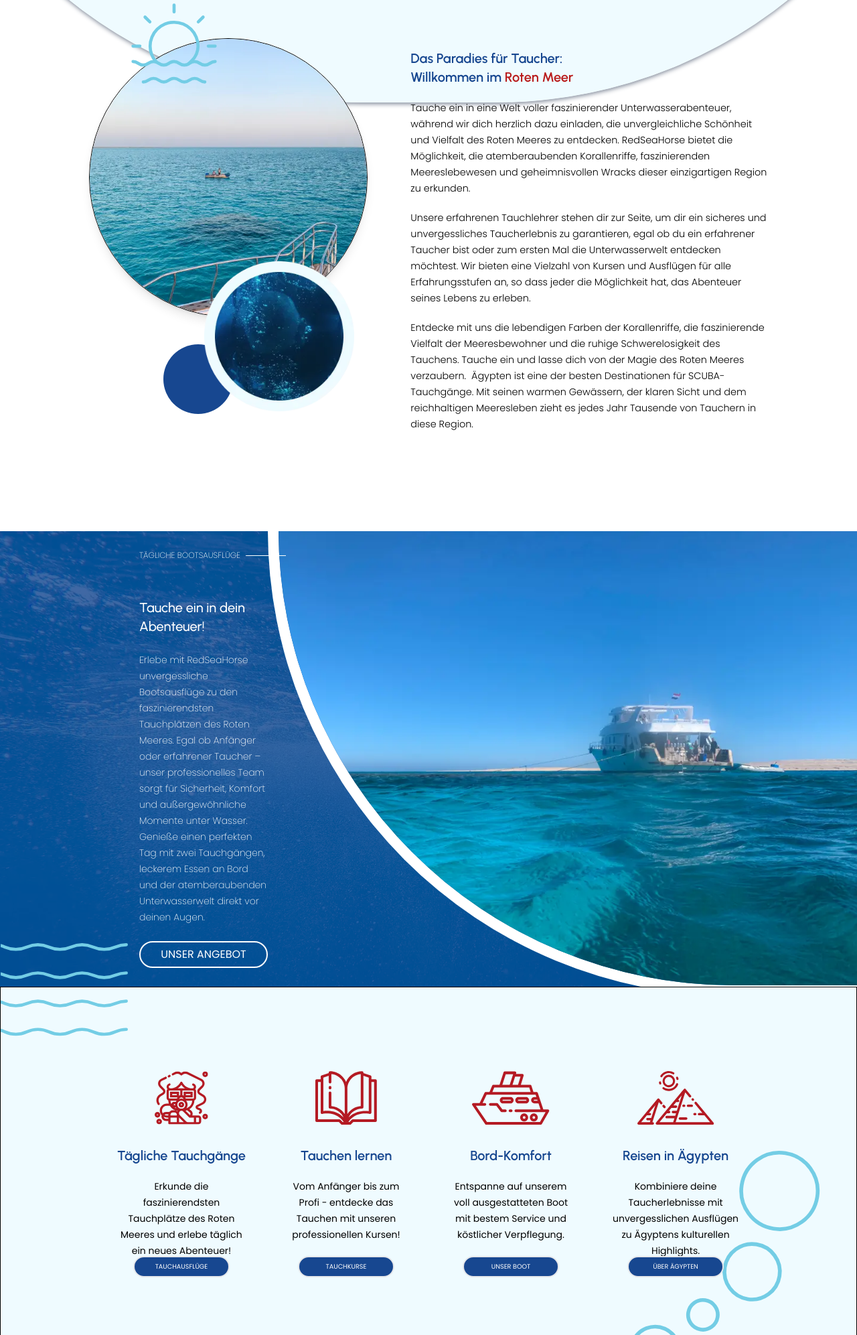
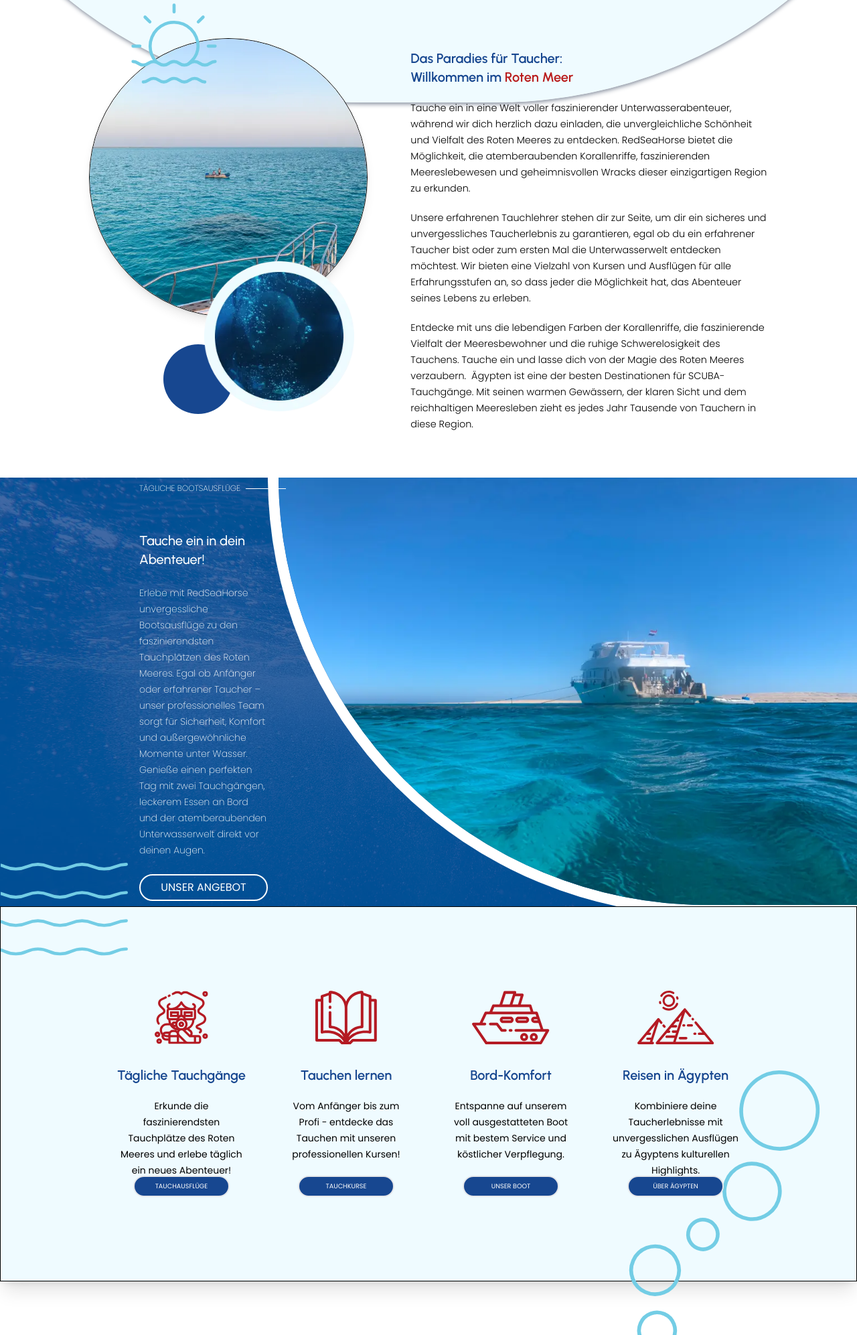
Before and after one commit to antonvictor/red-sea-horse, a website: page index.html in a window 1280 px wide. Shown: the part 807-2800 px from the top of the page at 67% size. Drawn offline with Linux system fonts and the light colour scheme.

Commit message:
fix large screens design

```diff
--- a/index.html
+++ b/index.html
@@ -25,7 +25,7 @@
     </noscript>
     <link href="./output.css" rel="stylesheet" />
   </head>
-  <body>
+  <body class="max-w-[2550px]">
     <header class="absolute left-0 top-14 z-[9999] h-1/6 w-full p-0 lg:top-[4.5rem]">
       <nav
         aria-label="Main Navigation"
@@ -108,7 +108,7 @@
         class="relative flex h-screen w-auto flex-col items-center justify-center gap-8"
       >
         <img
-          class="xl:border-heroborder xl:-left-heroborder xl:-top-heroborder pointer-events-none absolute left-0 top-0 -z-10 aspect-auto h-screen select-none overflow-x-hidden shadow-md shadow-gray-400 lg:w-screen xl:box-content xl:rounded-b-[700px] xl:border-[#effbff] 2xl:max-h-fit"
+          class="pointer-events-none absolute left-0 top-0 -z-10 aspect-auto h-screen select-none overflow-x-hidden shadow-md shadow-gray-400 lg:w-screen xl:-left-heroborder xl:-top-heroborder xl:box-content xl:rounded-b-[700px] xl:border-heroborder xl:border-[#effbff] 2xl:max-h-fit"
           src="./imgs/Hero_mob_320x642.webp"
           alt="background video"
           srcset="
@@ -137,7 +137,7 @@
       <!-- About the Red Sea Section -->
       <section
         aria-label="About the Red Sea"
-        class="relative flex h-auto w-full justify-center gap-4 pt-[calc(var(--hero-border-width)/2)] sm:h-screen lg:gap-16"
+        class="relative flex h-auto w-full justify-center gap-4 pt-[calc(var(--hero-border-width)/2)] lg:gap-16 xl:h-screen xl:max-h-[720px]"
       >
         <figure class="relative z-10 hidden size-[26rem] lg:inline">
           <img
@@ -163,7 +163,7 @@
           ></div>
         </figure>
         <article
-          class="z-10 mb-10 flex h-full flex-col gap-2 text-center sm:mb-0 sm:text-start lg:w-5/12 lg:gap-5"
+          class="z-10 mb-10 flex h-full flex-col gap-2 px-10 text-center sm:text-start lg:w-5/12 lg:gap-5 xl:mb-0 xl:px-0"
         >
           <h2 class="font-urbanist text-base font-semibold text-yaleblue sm:text-xl 2xl:text-2xl">
             Das Paradies für Taucher: <br />
@@ -196,7 +196,7 @@
       <!-- Boat Adventure Section -->
       <section
         aria-label="Boat Adventure"
-        class="boat-adventure-section-bg relative flex h-auto min-h-[85vh] w-full items-center justify-center overflow-hidden sm:h-[80vh] xl:justify-between"
+        class="boat-adventure-section-bg relative flex h-auto w-full items-center justify-center overflow-hidden sm:h-[80vh] lg:max-h-[720px] xl:justify-between"
       >
         <article
           class="flex flex-col items-center justify-center gap-6 p-10 text-center text-white sm:items-start sm:pl-52 sm:text-start xl:py-0 xl:pr-0"
@@ -230,7 +230,7 @@
       <!-- Our Services Section -->
       <section
         aria-label="Our Services"
-        class="relative z-30 h-auto w-full border-[1px] border-black bg-[#effbff] shadow-xl md:h-screen xl:h-[70vh] 2xl:rounded-b-[450px]"
+        class="relative z-30 h-auto w-full border-[1px] border-black bg-[#effbff] shadow-xl md:h-screen lg:max-h-[720px] xl:h-[70vh] 2xl:rounded-b-[450px]"
       >
         <ul
           aria-label="List of services offered"
@@ -293,14 +293,14 @@
           src="./imgs/bubbles_background_icon.svg"
           loading="lazy"
           alt="Bubbles Icon"
-          class="absolute -bottom-5 -right-12 z-30 hidden size-[65vh] translate-y-1/3 xl:inline"
+          class="absolute -bottom-5 -right-12 z-30 hidden size-[65vh] max-h-[550px] max-w-[550px] translate-y-1/3 xl:inline"
         />
       </section>
 
       <!-- Our Team Section -->
       <section
         aria-label="Our Team"
-        class="z-0 flex h-auto min-h-[85vh] w-full pb-20 sm:h-[90vh] xl:justify-between"
+        class="z-0 flex h-auto w-full pb-20 sm:h-[90vh] lg:max-h-[800px] xl:justify-between"
       >
         <article
           class="flex w-full flex-col items-center justify-center gap-5 p-10 text-center sm:items-start sm:pl-36 sm:text-start xl:ml-16 xl:w-5/12 xl:items-start xl:py-0 xl:pr-0"
@@ -326,7 +326,7 @@
             Über Uns
           </button>
         </article>
-        <div class="relative z-0 hidden h-auto w-[45%] self-center xl:block">
+        <div class="relative z-0 hidden h-auto w-[45%] max-w-[720px] self-center xl:block">
           <img
             src="./imgs/team.webp"
             loading="lazy"
```
Also changed, not shown: output.css.
